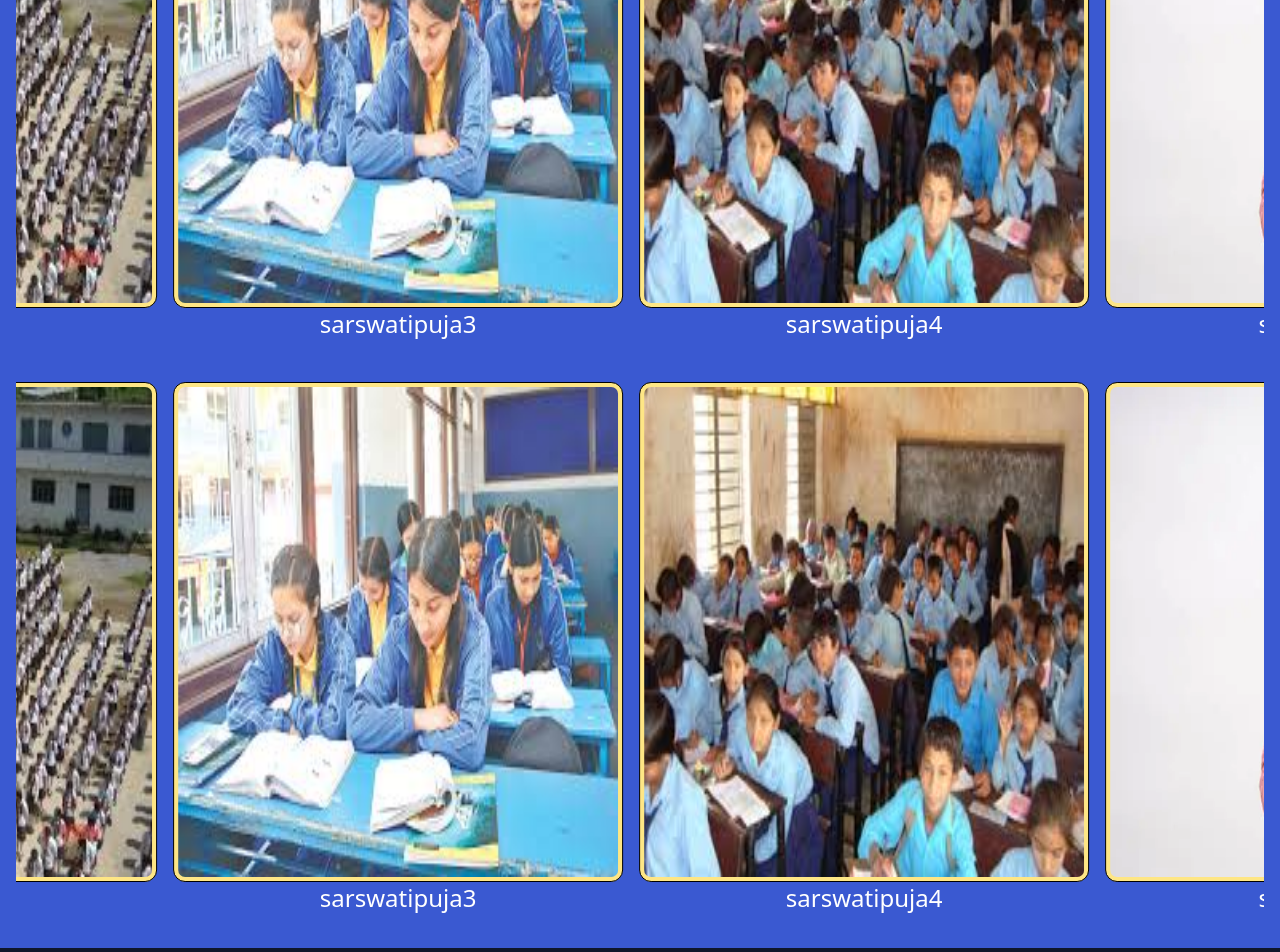
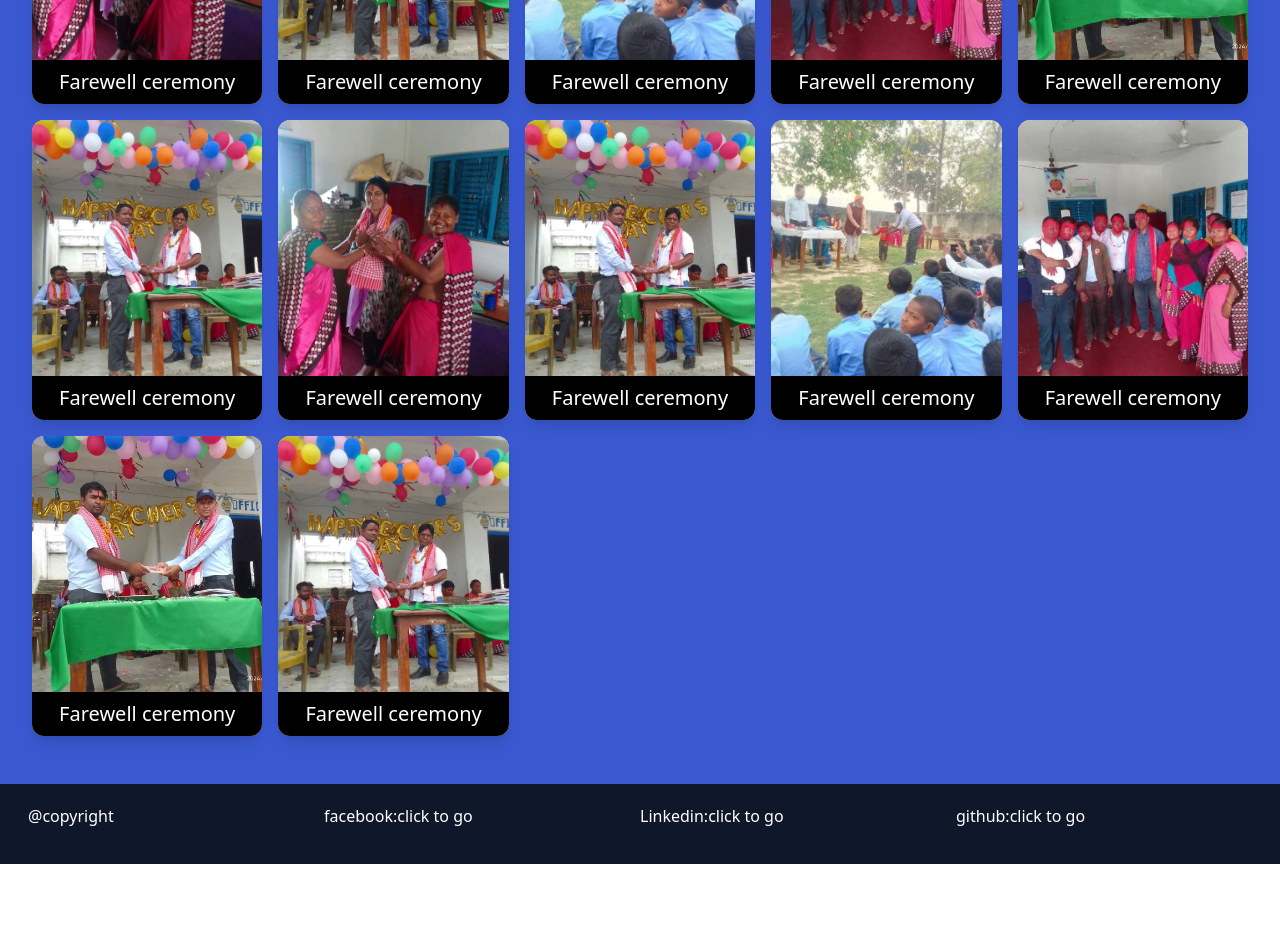
Before and after one commit to AdityaPrasad-123/School, a React (Vite) app: page /event in a window 1280 px wide. Shown: the part 380-1332 px from the top of the page. After the commit the page ends 1244 px from the top, so only its background shows below. Built offline with nearby package versions, Linux system fonts and the light colour scheme.

Commit message:
git ignore1

```diff
--- a/src/pages/Class1.jsx
+++ b/src/pages/Class1.jsx
@@ -4,9 +4,9 @@ import adityaKumar from '../assets/Images/adityaKumar.jpg'
 const Class1 = () => {
   return (
     <div className='min-h-screen'>
-      <h1 className='text-center font-bold text-4xl mt-5 underline'>Class-1</h1>
-      <h1 className='text-center font-bold text-xl mt-5'>Class-teacher</h1>
-           <div className='sm:h-[450px] sm:w-[400px] bg-black rounded-tl-[6px] rounded-tr-[6px] text-white rounded-xl mx-auto text-center mt-8'>
+      <h1 className='text-center font-bold text-4xl mt-5 underline text-white'>Class-1</h1>
+      <h1 className='text-center font-bold text-xl mt-5 text-white'>Class-teacher</h1>
+           <div className='sm:h-[450px] sm:w-[400px] bg-amber-200 rounded-tl-[6px] rounded-tr-[6px] text-black rounded-xl mx-auto text-center mt-8'>
              <img className='rounded-l h-[300px] w-full object-cover rounded-tl-[6px] rounded-tr-[6px] ' src={adityaKumar} alt='' />
              <p className='mt-2'>Mr.Aditya Kumar Yadav</p>
              <p>Qualification:B.E.D</p>
--- a/src/pages/Class2.jsx
+++ b/src/pages/Class2.jsx
@@ -4,9 +4,9 @@ import adityaKumar from '../assets/Images/adityaKumar.jpg'
 const Class2 = () => {
   return (
     <div className='min-h-screen'>
-      <h1 className='text-center font-bold text-4xl mt-5 underline'>Class-2</h1>
-      <h1 className='text-center font-bold text-xl mt-5'>Class-teacher</h1>
-           <div className='sm:h-[450px] sm:w-[400px] bg-black rounded-tl-[6px] rounded-tr-[6px] text-white rounded-xl mx-auto text-center mt-8'>
+      <h1 className='text-center font-bold text-4xl mt-5 underline text-white'>Class-2</h1>
+      <h1 className='text-center font-bold text-xl mt-5 text-white'>Class-teacher</h1>
+           <div className='sm:h-[450px] sm:w-[400px] bg-amber-200 rounded-tl-[6px] rounded-tr-[6px] text-black rounded-xl mx-auto text-center mt-8'>
              <img className='rounded-l h-[300px] w-full object-cover rounded-tl-[6px] rounded-tr-[6px] ' src={adityaKumar} alt='' />
              <p className='mt-2'>Mr.Aditya Kumar Yadav</p>
              <p>Qualification:B.E.D</p>
--- a/src/pages/Class3.jsx
+++ b/src/pages/Class3.jsx
@@ -4,9 +4,9 @@ import adityaKumar from '../assets/Images/adityaKumar.jpg'
 const Class3 = () => {
   return (
     <div className='min-h-screen'>
-      <h1 className='text-center font-bold text-4xl mt-5 underline'>Class-3</h1>
-      <h1 className='text-center font-bold text-xl mt-5'>Class-teacher</h1>
-           <div className='sm:h-[450px] sm:w-[400px] bg-black rounded-tl-[6px] rounded-tr-[6px] text-white rounded-xl mx-auto text-center mt-8'>
+      <h1 className='text-center font-bold text-4xl mt-5 underline text-white'>Class-3</h1>
+      <h1 className='text-center font-bold text-xl mt-5 v'>Class-teacher</h1>
+           <div className='sm:h-[450px] sm:w-[400px] bg-amber-200 rounded-tl-[6px] rounded-tr-[6px] text-black rounded-xl mx-auto text-center mt-8'>
              <img className='rounded-l h-[300px] w-full object-cover rounded-tl-[6px] rounded-tr-[6px] ' src={adityaKumar} alt='' />
              <p className='mt-2'>Mr.Aditya Kumar Yadav</p>
              <p>Qualification:B.E.D</p>
--- a/src/pages/Class4.jsx
+++ b/src/pages/Class4.jsx
@@ -4,9 +4,9 @@ import adityaKumar from '../assets/Images/adityaKumar.jpg'
 const Class4 = () => {
   return (
     <div className='min-h-screen'>
-      <h1 className='text-center font-bold text-4xl mt-5 underline'>Class-4</h1>
-      <h1 className='text-center font-bold text-xl mt-5'>Class-teacher</h1>
-           <div className='sm:h-[450px] sm:w-[400px] bg-black rounded-tl-[6px] rounded-tr-[6px] text-white rounded-xl mx-auto text-center mt-8'>
+      <h1 className='text-center font-bold text-4xl mt-5 underline text-white'>Class-4</h1>
+      <h1 className='text-center font-bold text-xl mt-5 text-white'>Class-teacher</h1>
+           <div className='sm:h-[450px] sm:w-[400px] bg-amber-200 rounded-tl-[6px] rounded-tr-[6px] text-black rounded-xl mx-auto text-center mt-8'>
              <img className='rounded-l h-[300px] w-full object-cover rounded-tl-[6px] rounded-tr-[6px] ' src={adityaKumar} alt='' />
              <p className='mt-2'>Mr.Aditya Kumar Yadav</p>
              <p>Qualification:B.E.D</p>
--- a/src/pages/Class5.jsx
+++ b/src/pages/Class5.jsx
@@ -4,9 +4,9 @@ import adityaKumar from '../assets/Images/adityaKumar.jpg'
 const Class5 = () => {
   return (
     <div className='min-h-screen'>
-      <h1 className='text-center font-bold text-4xl mt-5 underline'>Class-5</h1>
-      <h1 className='text-center font-bold text-xl mt-5'>Class-teacher</h1>
-           <div className='sm:h-[450px] sm:w-[400px] bg-black rounded-tl-[6px] rounded-tr-[6px] text-white rounded-xl mx-auto text-center mt-8'>
+      <h1 className='text-center font-bold text-4xl mt-5 underline text-white'>Class-5</h1>
+      <h1 className='text-center font-bold text-xl mt-5 text-white'>Class-teacher</h1>
+           <div className='sm:h-[450px] sm:w-[400px] bg-amber-200 rounded-tl-[6px] rounded-tr-[6px] text-black rounded-xl mx-auto text-center mt-8'>
              <img className='rounded-l h-[300px] w-full object-cover rounded-tl-[6px] rounded-tr-[6px] ' src={adityaKumar} alt='' />
              <p className='mt-2'>Mr.Aditya Kumar Yadav</p>
              <p>Qualification:B.E.D</p>
--- a/src/pages/Class6.jsx
+++ b/src/pages/Class6.jsx
@@ -4,9 +4,9 @@ import adityaKumar from '../assets/Images/adityaKumar.jpg'
 const Class6 = () => {
   return (
     <div className='min-h-screen'>
-      <h1 className='text-center font-bold text-4xl mt-5 underline'>Class-6</h1>
-      <h1 className='text-center font-bold text-xl mt-5'>Class-teacher</h1>
-           <div className='sm:h-[450px] sm:w-[400px] bg-black rounded-tl-[6px] rounded-tr-[6px] text-white rounded-xl mx-auto text-center mt-8'>
+      <h1 className='text-center font-bold text-4xl mt-5 underline text-white'>Class-6</h1>
+      <h1 className='text-center font-bold text-xl mt-5 text-white'>Class-teacher</h1>
+           <div className='sm:h-[450px] sm:w-[400px] bg-amber-200 rounded-tl-[6px] rounded-tr-[6px] text-black rounded-xl mx-auto text-center mt-8'>
              <img className='rounded-l h-[300px] w-full object-cover rounded-tl-[6px] rounded-tr-[6px] ' src={adityaKumar} alt='' />
              <p className='mt-2'>Mr.Aditya Kumar Yadav</p>
              <p>Qualification:B.E.D</p>
--- a/src/pages/Class7.jsx
+++ b/src/pages/Class7.jsx
@@ -4,9 +4,9 @@ import adityaKumar from '../assets/Images/adityaKumar.jpg'
 const Class7 = () => {
   return (
     <div className='min-h-screen'>
-      <h1 className='text-center font-bold text-4xl mt-5 underline'>Class-7</h1>
-      <h1 className='text-center font-bold text-xl mt-5'>Class-teacher</h1>
-           <div className='sm:h-[450px] sm:w-[400px] bg-black rounded-tl-[6px] rounded-tr-[6px] text-white rounded-xl mx-auto text-center mt-8'>
+      <h1 className='text-center font-bold text-4xl mt-5 underline text-white'>Class-7</h1>
+      <h1 className='text-center font-bold text-xl mt-5 text-white'>Class-teacher</h1>
+           <div className='sm:h-[450px] sm:w-[400px] bg-amber-200 rounded-tl-[6px] rounded-tr-[6px] text-black rounded-xl mx-auto text-center mt-8'>
              <img className='rounded-l h-[300px] w-full object-cover rounded-tl-[6px] rounded-tr-[6px] ' src={adityaKumar} alt='' />
              <p className='mt-2'>Mr.Aditya Kumar Yadav</p>
              <p>Qualification:B.E.D</p>
--- a/src/pages/Class8.jsx
+++ b/src/pages/Class8.jsx
@@ -4,9 +4,9 @@ import adityaKumar from '../assets/Images/adityaKumar.jpg'
 const Class8 = () => {
   return (
     <div className='min-h-screen'>
-      <h1 className='text-center font-bold text-4xl mt-5 underline'>Class-8</h1>
-      <h1 className='text-center font-bold text-xl mt-5'>Class-teacher</h1>
-           <div className='sm:h-[450px] sm:w-[400px] bg-black rounded-tl-[6px] rounded-tr-[6px] text-white rounded-xl mx-auto text-center mt-8'>
+      <h1 className='text-center font-bold text-4xl mt-5 underline text-white'>Class-8</h1>
+      <h1 className='text-center font-bold text-xl mt-5 text-white'>Class-teacher</h1>
+           <div className='sm:h-[450px] sm:w-[400px] bg-amber-200 rounded-tl-[6px] rounded-tr-[6px] text-black rounded-xl mx-auto text-center mt-8'>
              <img className='rounded-l h-[300px] w-full object-cover rounded-tl-[6px] rounded-tr-[6px] ' src={adityaKumar} alt='' />
              <p className='mt-2'>Mr.Aditya Kumar Yadav</p>
              <p>Qualification:B.E.D</p>
--- a/src/pages/Event.jsx
+++ b/src/pages/Event.jsx
@@ -1,81 +1,24 @@
-import React from 'react'
-import { motion } from 'framer-motion'
-import school2 from '../assets/Images/school2.jpg'
-import school3 from '../assets/Images/school3.jpg'
-import school4 from '../assets/Images/school4.jpg'
-import school6 from '../assets/Images/school6.jpg'
-import image from '../assets/Images/image.png'
+import { event } from './data';
 
 const Event = () => {
+  return (
+    <div className='w-full px-4 py-8'>
+      <h1 className='text-4xl font-medium text-center text-white mb-8'>Events</h1>
 
-   const teachers = [
-    {
-    img:school2,
-    description:"sarswatipuja1"
-   },
-   {
-    img:school3,
-    description:"sarswatipuja2"
-   },
-   {
-    img:school4,
-    description:"sarswatipuja3"
-   },
-   {
-    img:school6,
-    description:"sarswatipuja4"
-   },
-   {
-    img:image,
-    description:"sarswatipuj5"
-   },
-    ];
-
-  return (
-    <div>
-
-      <h1 className='text-4xl font-medium text-center mt-5 text-white'>Events</h1><br/><br/>
-
-    <div className="w-full overflow-hidden">
-      <motion.div
-        className="flex w-max"
-        animate={{ x: ['0%', '-60%'] }}
-        transition={{ duration: 20, repeat: Infinity, ease: 'linear' }}
-      >
-        {[...teachers, ...teachers].map((data, index) => (
-          <div key={index} className="w-[450px] h-[550px] flex-shrink-0 mx-2 ">
+      <div className="grid grid-cols-2 sm:grid-cols-3 md:grid-cols-4 lg:grid-cols-5 gap-4">
+        {[...event, ...event].map((value, index) => (
+          <div key={index} className="bg-amber-200 rounded-xl overflow-hidden shadow-lg hover:shadow-xl transition">
             <img
-              src={data.img}
+              src={value.img}
               alt={`carousel-img-${index}`}
-              className="w-[450px] h-[500px] object-fill rounded-xl p-1 border-1 hover:border-black hover:border-4 bg-amber-200"
+              className="w-full h-48 sm:h-64 object-cover"
             />
-            <p className='text-center text-white text-2xl'>{data.description}</p>
+            <p className='text-center text-white bg-black bg-opacity-60 py-2 text-lg sm:text-xl'>Farewell ceremony</p>
           </div>
         ))}
-      </motion.div>
-    </div><br/>
+      </div>
+    </div>
+  );
+};
 
-    <div className="w-full overflow-hidden">
-      <motion.div
-        className="flex w-max"
-        animate={{ x: ['0%', '-60%'] }}
-        transition={{ duration: 20, repeat: 6, ease: 'linear' }}
-      >
-        {[...teachers, ...teachers].map((data, index) => (
-          <div key={index} className="w-[450px] h-[550px] flex-shrink-0 mx-2">
-            <img
-              src={data.img}
-              alt={`carousel-img-${index}`}
-              className="w-[450px] h-[500px] object-fill rounded-xl p-1 border-1 hover:border-black hover:border-4 bg-amber-200"
-            />
-            <p className='text-center text-white text-2xl'>{data.description}</p>
-          </div>
-        ))}
-      </motion.div>
-    </div>
-
-    </div>
-  )
-}
-
-export default Event
+export default Event;
```
Also changed, not shown: src/pages/About.jsx (+14 -11 lines), src/pages/Home.jsx (+7 -7 lines).
